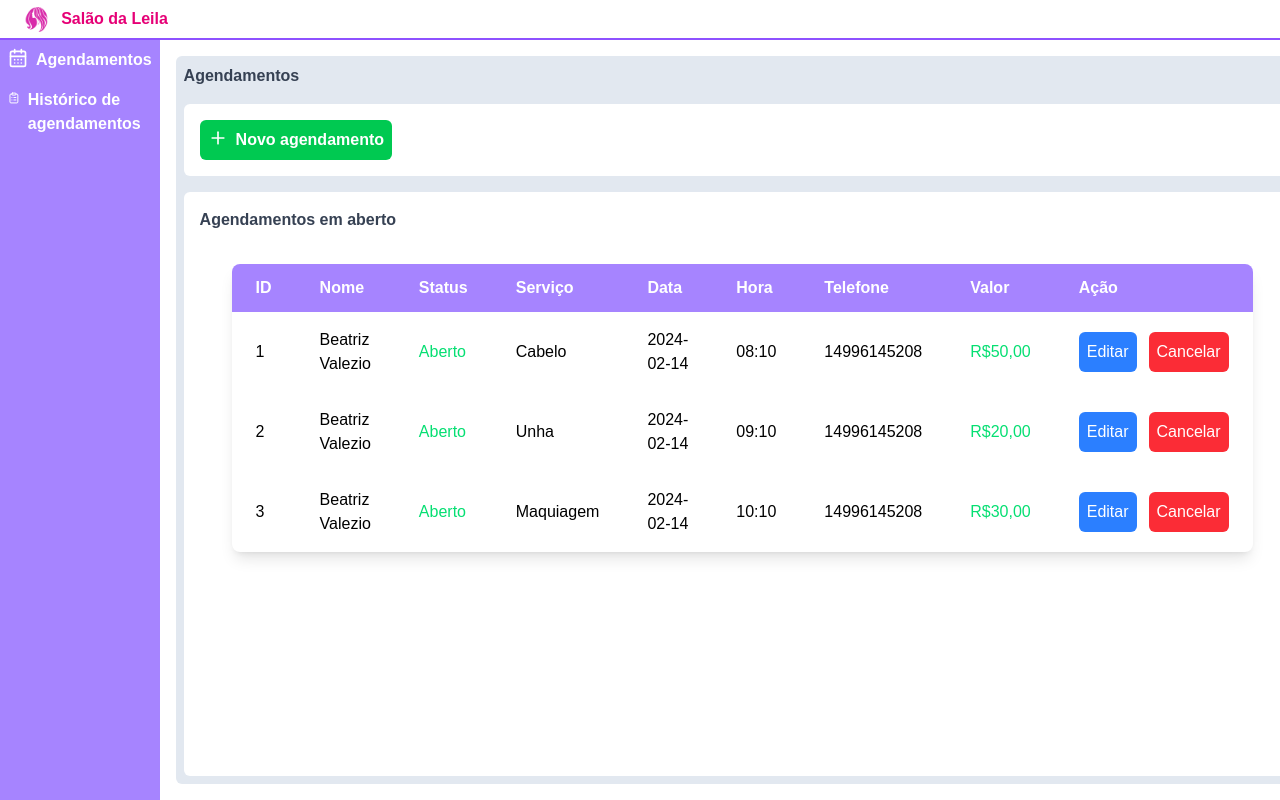
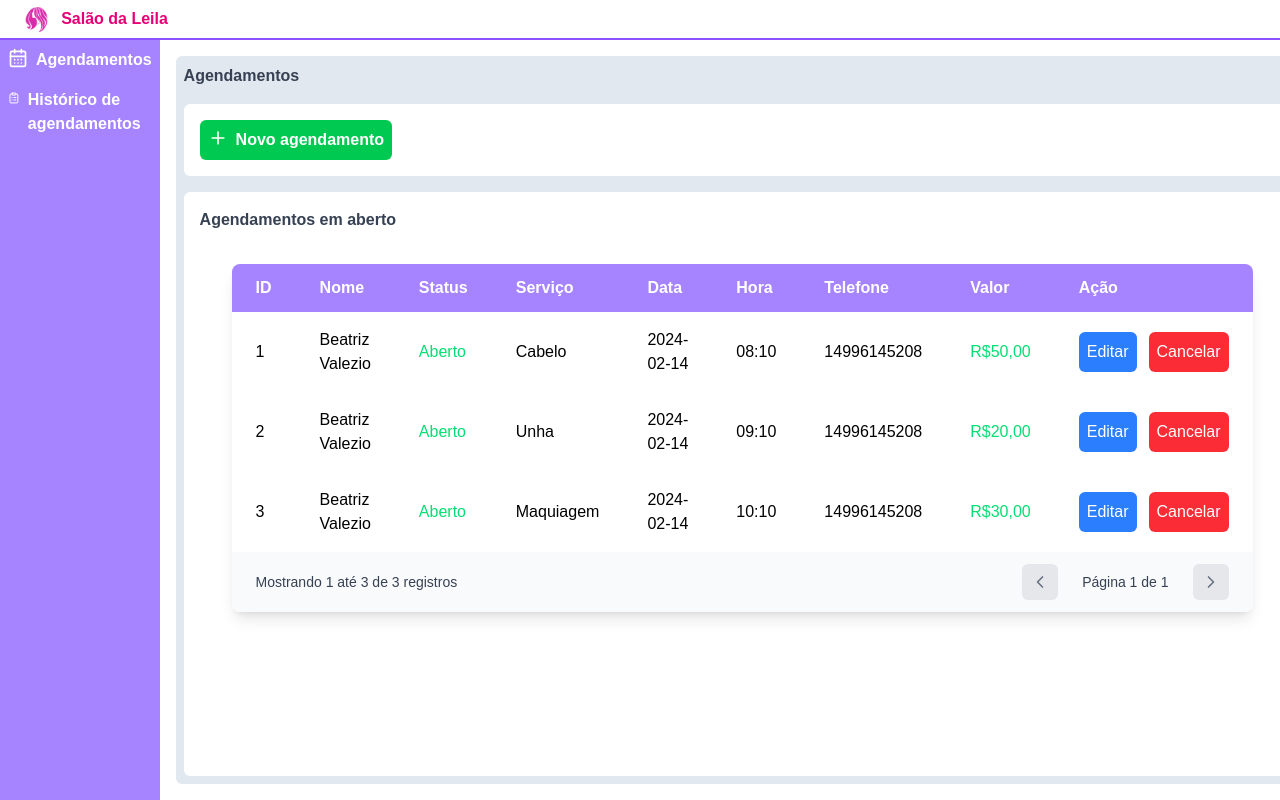
Before and after one commit to MateusFuzer/salao_beleza_web, a Next.js app: page /agendamentos in a window 1280 px wide. Shown: the top 800 px of the page. Built offline with nearby package versions, Linux system fonts and the light colour scheme.

Commit message:
feat: Implementa paginação na tabela de agendamentos

```diff
--- a/src/app/Components/Table/Table.tsx
+++ b/src/app/Components/Table/Table.tsx
@@ -1,7 +1,7 @@
 'use client'
 import React, { useState } from 'react';
 import Modal from '../Modal/Modal';
-import { Pencil } from "lucide-react";
+import { Pencil, ChevronLeft, ChevronRight } from "lucide-react";
 
 interface Agendamento {
     id: string;
@@ -17,6 +17,8 @@ interface Agendamento {
 interface TabelaProps {
     onEditar: (agendamento: Agendamento) => void;
 }
+
+const ITENS_POR_PAGINA = 5;
 
 const Tabela = ({ onEditar }: TabelaProps) => {
     // Atualizando o formato dos dados para corresponder à interface
@@ -53,8 +55,23 @@ const Tabela = ({ onEditar }: TabelaProps) => {
         }
     ];
 
+    const [paginaAtual, setPaginaAtual] = useState(1);
     const [isModalOpen, setIsModalOpen] = useState(false);
     const [agendamentoSelecionado, setAgendamentoSelecionado] = useState<Agendamento | null>(null);
+
+    // Cálculo para paginação
+    const totalPaginas = Math.ceil(dados.length / ITENS_POR_PAGINA);
+    const indiceInicial = (paginaAtual - 1) * ITENS_POR_PAGINA;
+    const indiceFinal = indiceInicial + ITENS_POR_PAGINA;
+    const dadosPaginados = dados.slice(indiceInicial, indiceFinal);
+
+    const handlePaginaAnterior = () => {
+        setPaginaAtual(pagina => Math.max(1, pagina - 1));
+    };
+
+    const handleProximaPagina = () => {
+        setPaginaAtual(pagina => Math.min(totalPaginas, pagina + 1));
+    };
 
     const handleCancelar = (agendamento: Agendamento) => {
         setAgendamentoSelecionado(agendamento);
@@ -97,7 +114,7 @@ const Tabela = ({ onEditar }: TabelaProps) => {
                         </tr>
                     </thead>
                     <tbody>
-                        {dados.map((item) => (
+                        {dadosPaginados.map((item) => (
                             <tr key={item.id} className="hover:bg-gray-50">
                                 <td className="px-6 py-4">{item.id}</td>
                                 <td className="px-6 py-4">{item.nome}</td>
@@ -127,6 +144,44 @@ const Tabela = ({ onEditar }: TabelaProps) => {
                         ))}
                     </tbody>
                 </table>
+
+                {/* Componente de Paginação */}
+                <div className="flex items-center justify-between px-6 py-3 bg-gray-50">
+                    <div className="flex items-center gap-2">
+                        <span className="text-sm text-gray-700">
+                            Mostrando {indiceInicial + 1} até {Math.min(indiceFinal, dados.length)} de {dados.length} registros
+                        </span>
+                    </div>
+                    <div className="flex items-center gap-2">
+                        <button
+                            onClick={handlePaginaAnterior}
+                            disabled={paginaAtual === 1}
+                            className={`p-2 rounded-md ${
+                                paginaAtual === 1
+                                ? 'bg-gray-200 text-gray-500 cursor-not-allowed'
+                                : 'bg-violet-400 text-white hover:bg-violet-500'
+                            }`}
+                        >
+                            <ChevronLeft size={20} />
+                        </button>
+
+                        <span className="px-4 py-2 text-sm text-gray-700">
+                            Página {paginaAtual} de {totalPaginas}
+                        </span>
+
+                        <button
+                            onClick={handleProximaPagina}
+                            disabled={paginaAtual === totalPaginas}
+                            className={`p-2 rounded-md ${
+                                paginaAtual === totalPaginas
+                                ? 'bg-gray-200 text-gray-500 cursor-not-allowed'
+                                : 'bg-violet-400 text-white hover:bg-violet-500'
+                            }`}
+                        >
+                            <ChevronRight size={20} />
+                        </button>
+                    </div>
+                </div>
             </div>
 
             {/* Modal de Confirmação de Cancelamento */}
```
